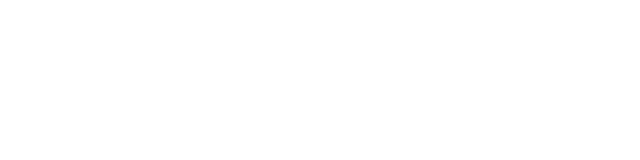
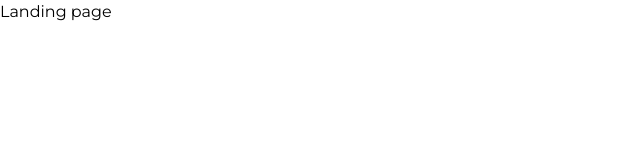
Before and after one commit to 77warda/ji-ecommerce-frontend, a React (Create React App) app: page /landingPage in a window 1280 px wide. Before the commit this address had no page. Shown: the top 160 px of the page, without its empty margins (0-640 px from the left). Built offline with nearby package versions, Linux system fonts and the light colour scheme.

Commit message:
LandingPage

```diff
--- a/src/App.js
+++ b/src/App.js
@@ -1,12 +1,15 @@
 import "./App.css";
 import { BrowserRouter as Router, Routes, Route } from "react-router-dom";
 import Home from "./components/Home";
+import LandingPage from "./pages/LandingPage";
 
 function App() {
   return (
     <Router>
       <Routes>
         <Route path="/" element={<Home />} />
+        <Route path="/landingPage" element={<LandingPage />} />
+
       </Routes>
     </Router>
   );
--- /dev/null
+++ b/src/pages/LandingPage.js
@@ -0,0 +1,11 @@
+const LandingPage = () => {
+    return ( <>
+
+    <div>
+        Landing page
+    </div>
+
+    </> );
+}
+
+export default LandingPage;
```
